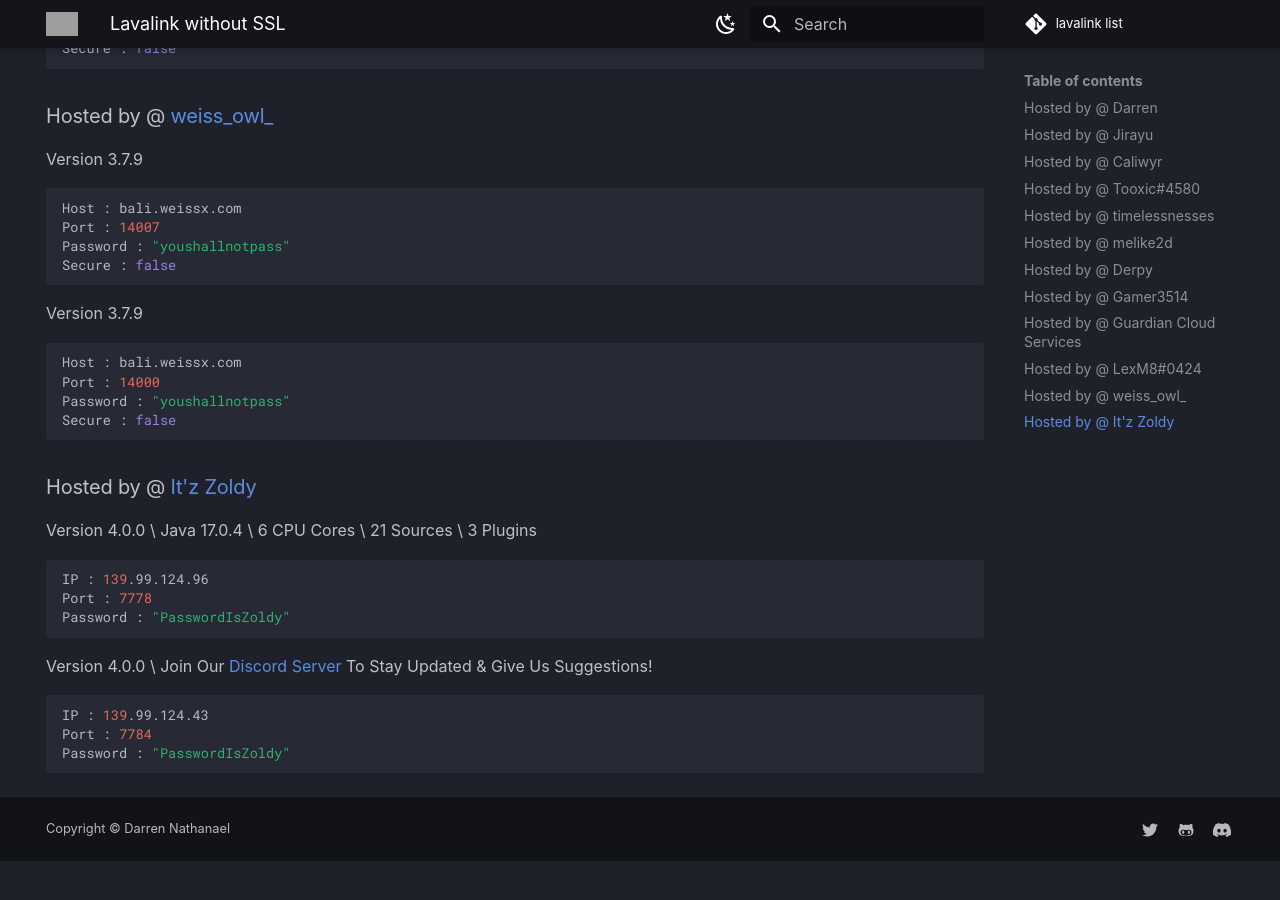
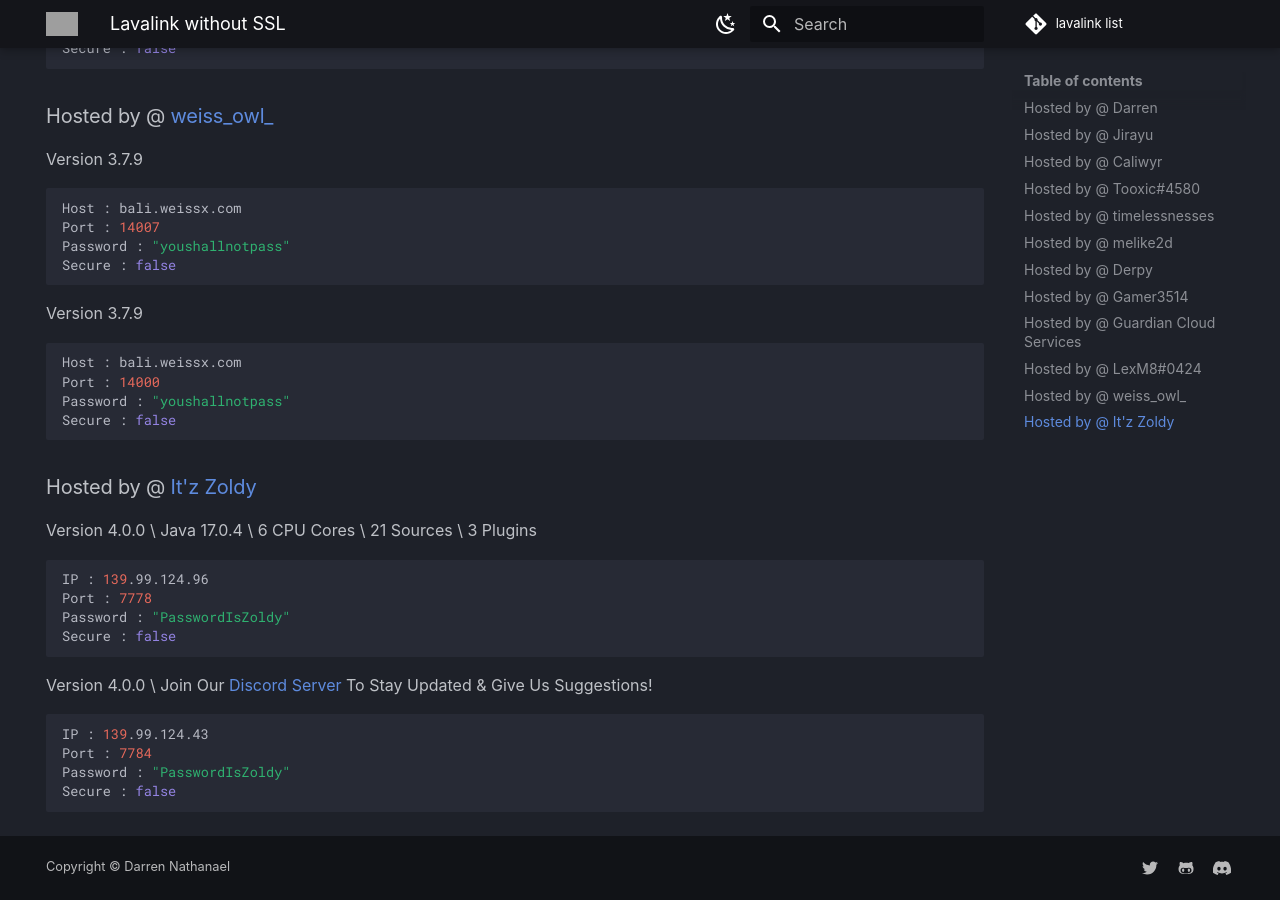
Before and after one commit to DarrenOfficial/lavalink-list, an MkDocs documentation site: the page built from docs/NoSSL/lavalink-without-ssl.md, in a window 1280 px wide and 900 px high, scrolled down 2920 px. Built offline with MkDocs 1.6.1 and Material for MkDocs 9.7.7, drawn with Linux system fonts in a browser that asks for light colours; comment, search, counter and statistics services are not loaded; a style sheet for code colours, icons or effects is not loaded; before the commit the page ends 3781 px from its top, so only the background shows below that; grey boxes are pictures that could not be loaded.

Commit message:
Update lavalink-without-ssl.md

````diff
--- a/docs/NoSSL/lavalink-without-ssl.md
+++ b/docs/NoSSL/lavalink-without-ssl.md
@@ -153,6 +153,7 @@ Version 4.0.0 \ Java 17.0.4 \ 6 CPU Cores \ 21 Sources \ 3 Plugins
 IP : 139.99.124.96
 Port : 7778
 Password : "PasswordIsZoldy"
+Secure : false
 ```
 
 Version 4.0.0 \ Join Our [Discord Server](https://discord.gg/CUT7JpK9HF) To Stay Updated & Give Us Suggestions!
@@ -160,4 +161,5 @@ Version 4.0.0 \ Join Our [Discord Server](https://discord.gg/CUT7JpK9HF) To Stay
 IP : 139.99.124.43
 Port : 7784
 Password : "PasswordIsZoldy"
+Secure : false
 ```
````
